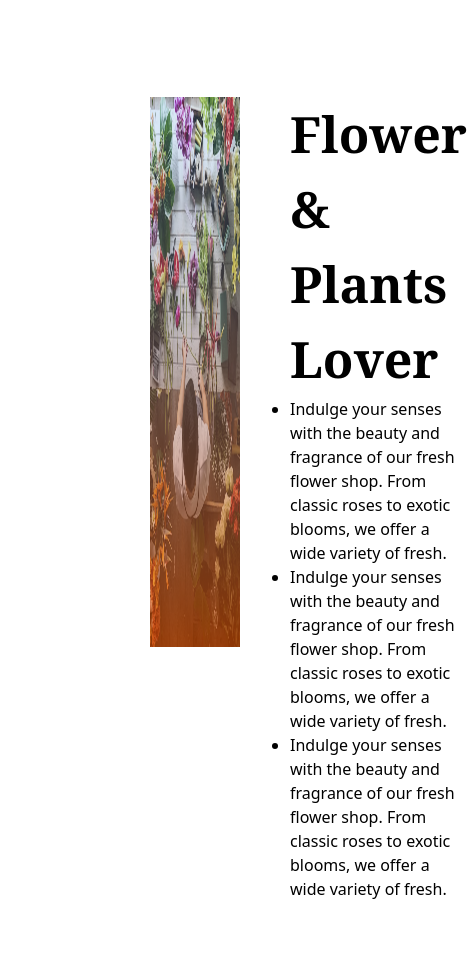
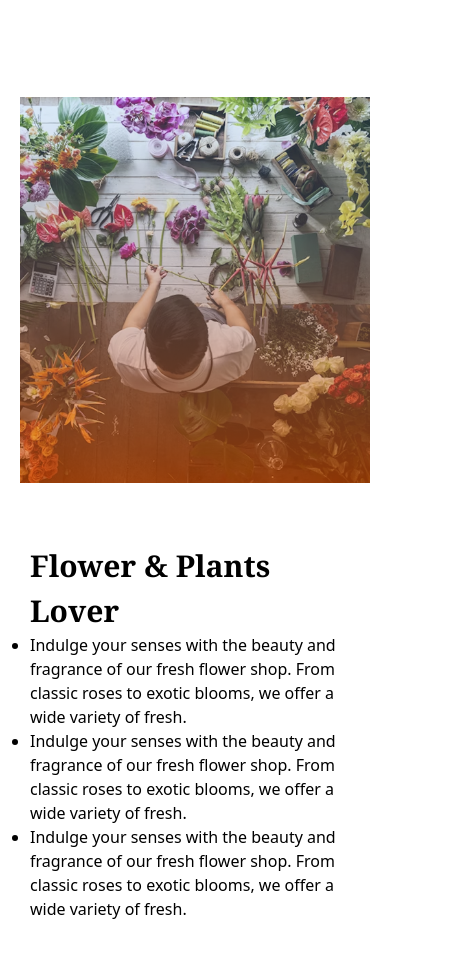
Before and after one commit to redw4n/ph-assignment-two, a plain HTML site: page index.html in a window 390 px wide. Shown: the part 1983-2940 px from the top of the page, 467 px wide, since content can reach past the window. After the commit the page ends 2914 px from the top, so only its background shows below. Drawn offline with nearby package versions, Linux system fonts and the light colour scheme.

Commit message:
correction of info section

```diff
--- a/style.css
+++ b/style.css
@@ -159,4 +159,19 @@ nav ul {
     width: 100%;
     height: 45px;
   }
+
+  /* info section  */
+  .info-containter {
+    flex-direction: column;
+    margin: 40px 20px 0 20px;
+  }
+
+  .flower-info h1 {
+    font-size: 30px;
+    font-weight: 700;
+  }
+
+  .flower-info {
+    margin: 10px;
+  }
 }
```
Also changed, not shown: index.html (+2 -0 lines).
